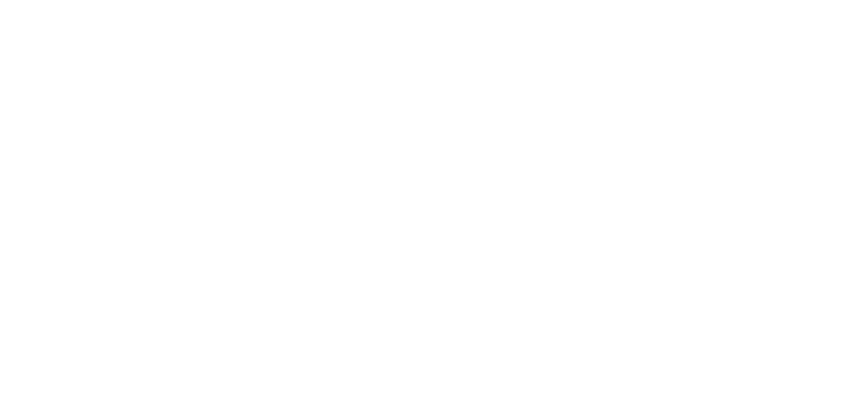
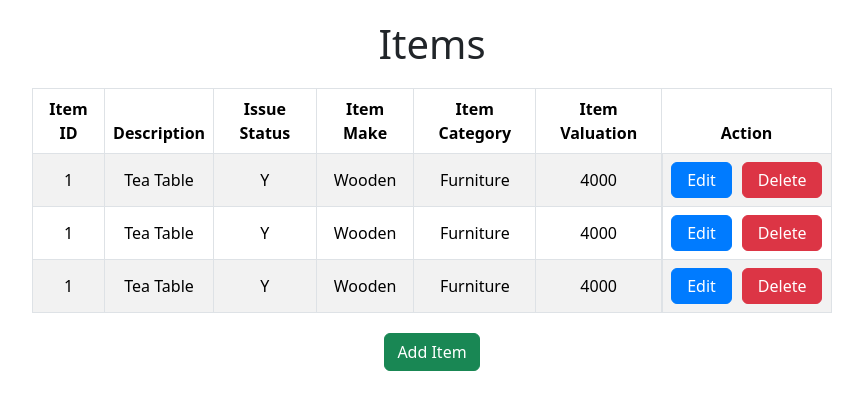
Before and after one commit to harini0-0/lama_batch4, a React (Create React App) app in the folder Frontend/lama/: page /item in a window 1280 px wide. Before the commit this address had no page. Shown: the top 410 px of the page, without its empty margins (208-1071 px from the left). Built offline with nearby package versions, Linux system fonts and the light colour scheme.

Commit message:
basic ui loan card and item

```diff
--- a/Frontend/lama/package.json
+++ b/Frontend/lama/package.json
@@ -17,8 +17,8 @@
     "react-dom": "^18.2.0",
     "react-hook-form": "^7.45.4",
     "react-router-dom": "^6.15.0",
-    "react-scripts": "5.0.1",
-    "react-ui-cards": "^3.1.0",
+    "react-scripts": "^2.1.3",
+    "react-ui-cards": "^2.0.0",
     "web-vitals": "^2.1.4"
   },
   "scripts": {
--- a/Frontend/lama/src/App.js
+++ b/Frontend/lama/src/App.js
@@ -1,9 +1,12 @@
+import React, { Component }  from 'react';
 import './App.css';
 import { BrowserRouter, Route, Routes } from 'react-router-dom';
 import Home from './Pages/Home';
 import AdminPage from './Pages/AdminLandingPage';
 import CustomerMasterPage from './Pages/customerMasterPage';
 import LoginPage from './Pages/Login';
+import LoanMasterPage from './Pages/LoanMasterPage';
+import ItemMasterPage from './Pages/ItemMasterPage';
 // import EmployeePage from './Pages/EmployeeLandingPage';
 function App() {
   return (
@@ -12,7 +15,9 @@
     <Route path="/" element={<Home />} />
     <Route path="/adminpage" element={<AdminPage />} />
     <Route path="/customermap" element={<CustomerMasterPage />} />
-    <Route path="/login" element={<LoginPage/>} />
+        <Route path="/login" element={<LoginPage />} />
+        <Route path="/loan" element={<LoanMasterPage />} />
+        <Route path="/item" element={<ItemMasterPage/>}/>
     {/* <Route render={() => <Navigate to="/" />} /> */}
   </Routes>
 </BrowserRouter>
--- a/Frontend/lama/src/Pages/AdminLandingPage.jsx
+++ b/Frontend/lama/src/Pages/AdminLandingPage.jsx
@@ -28,8 +28,8 @@
                     >
                             Customer Data Management
                     </Button>
-                    <Button variant="secondary" style={{margin: "10px", color: "black"}}>Loan Card Management</Button>
-                    <Button variant="secondary" style={{margin: "10px", color: "black"}}>Items Master Data</Button>
+                    <Button variant="secondary" style={{margin: "10px", color: "black"}}  onClick={()=>{navigate('/loan')}} >Loan Card Management</Button>
+                    <Button variant="secondary" style={{margin: "10px", color: "black"}} onClick={()=>{navigate('/item')}}>Items Master Data</Button>
                 </div>
             </div>
         </div>
--- /dev/null
+++ b/Frontend/lama/src/Pages/ItemMasterPage.jsx
@@ -0,0 +1,74 @@
+import React, { useState } from 'react';
+import { Table, Button } from 'react-bootstrap';
+import 'bootstrap/dist/css/bootstrap.min.css';
+import "./LoanMasterPage.css";
+
+ const Item = () => {
+//   const [loanCards, setLoanCards] = useState([]);
+const item = [{
+    "id": "1",  "description": "Tea Table", "issueStatus" : "Y", "itemMake":"Wooden", "itemCategory":"Furniture","itemValuation":"4000"
+},{
+  "id": "1",  "description": "Tea Table", "issueStatus" : "Y", "itemMake":"Wooden", "itemCategory":"Furniture","itemValuation":"4000"
+},{
+  "id": "1",  "description": "Tea Table", "issueStatus" : "Y", "itemMake":"Wooden", "itemCategory":"Furniture","itemValuation":"4000"
+} ]
+
+
+  const handleAddItem = () => {
+    // Show the add loan card form
+  };
+
+  const handleEditItem = (itemId) => {
+    // Show the edit loan card form
+  };
+
+  const handleDeleteItem = (itemId) => {
+    // Delete the loan card
+  };
+
+  return (
+    <div className="container">
+      <h1>Items</h1>
+      <Table striped bordered hover className="table">
+        <thead>
+          <tr>
+            <th>Item ID</th>
+            <th>Description</th>
+            <th>Issue Status</th>
+            <th>Item Make</th>
+            <th>Item Category</th>
+            <th>Item Valuation</th>
+            <th>Action</th>
+          </tr>
+        </thead>
+        <tbody>
+          {item.map((item) => (
+            <tr key={item.id}>
+              <td>{item.id}</td>
+              <td>{item.description}</td>
+              <td>{item.issueStatus}</td>
+              <td>{item.itemMake}</td>
+              <td>{item.itemCategory}</td>
+              <td>{item.itemValuation}</td>
+              <td className="actions">
+                <Button variant="primary" onClick={() => handleEditItem(item.id)}>
+                  Edit
+                </Button>
+                <Button variant="danger" onClick={() => handleDeleteItem(item.id)}>
+                  Delete
+                </Button>
+              </td>
+            </tr>
+          ))}
+        </tbody>
+      </Table>
+      <div className="add-button">
+        <Button variant="success" onClick={handleAddItem}>
+          Add Item
+        </Button>
+      </div>
+    </div>
+  );
+};
+
+export default Item;
--- /dev/null
+++ b/Frontend/lama/src/Pages/LoanMasterPage.css
@@ -0,0 +1,73 @@
+.loan-cards {
+    margin-top: 20px;
+  }
+
+  .loan-card-table {
+    width: 100%;
+  }
+
+  .loan-card-table th,
+  .loan-card-table td {
+    padding: 10px;
+  }
+
+  .loan-card-table th {
+    text-align: left;
+  }
+
+  .loan-card-table .actions {
+    width: 100px;
+  }
+
+  .container {
+    display: flex;
+    flex-direction: column;
+    align-items: center;
+    padding: 20px;
+  }
+
+  h1 {
+    text-align: center;
+    margin-bottom: 20px;
+  }
+
+  .table {
+    width: 100%;
+    max-width: 800px;
+    margin: 0 auto;
+  }
+
+  .table th {
+    text-align: center;
+  }
+
+  .table td {
+    text-align: center;
+    vertical-align: middle;
+  }
+
+  .actions {
+    display: flex;
+    justify-content: center;
+    gap: 10px;
+  }
+
+  .btn-primary {
+    background-color: #007bff;
+    border-color: #007bff;
+  }
+
+  .btn-danger {
+    background-color: #dc3545;
+    border-color: #dc3545;
+  }
+
+  .btn-primary, .btn-danger {
+    padding: 5px 15px;
+  }
+
+  .add-button {
+    display: flex;
+    justify-content: center;
+    margin-top: 20px;
+  }
--- /dev/null
+++ b/Frontend/lama/src/Pages/LoanMasterPage.jsx
@@ -0,0 +1,64 @@
+import React, { useState } from 'react';
+import { Table, Button } from 'react-bootstrap';
+import 'bootstrap/dist/css/bootstrap.min.css';
+import "./LoanMasterPage.css";
+
+ const LoanCards = () => {
+//   const [loanCards, setLoanCards] = useState([]);
+const loanCards = [{
+    "id": "1",  "loanType": "Furniture", "duration" : "20000"
+}, { "id": "2",  "loanType": "Stationary", "duration" : "3000"}, { "id": "3",  "loanType": "Furniture", "duration" : "900"}]
+
+
+  const handleAddLoanCard = () => {
+    // Show the add loan card form
+  };
+
+  const handleEditLoanCard = (loanCardId) => {
+    // Show the edit loan card form
+  };
+
+  const handleDeleteLoanCard = (loanCardId) => {
+    // Delete the loan card
+  };
+
+  return (
+    <div className="container">
+      <h1>Loan Cards</h1>
+      <Table striped bordered hover className="table">
+        <thead>
+          <tr>
+            <th>Loan ID</th>
+            <th>Loan Type</th>
+            <th>Duration</th>
+            <th>Actions</th>
+          </tr>
+        </thead>
+        <tbody>
+          {loanCards.map((loanCard) => (
+            <tr key={loanCard.id}>
+              <td>{loanCard.id}</td>
+              <td>{loanCard.loanType}</td>
+              <td>{loanCard.duration}</td>
+              <td className="actions">
+                <Button variant="primary" onClick={() => handleEditLoanCard(loanCard.id)}>
+                  Edit
+                </Button>
+                <Button variant="danger" onClick={() => handleDeleteLoanCard(loanCard.id)}>
+                  Delete
+                </Button>
+              </td>
+            </tr>
+          ))}
+        </tbody>
+      </Table>
+      <div className="add-button">
+        <Button variant="success" onClick={handleAddLoanCard}>
+          Add Loan Card
+        </Button>
+      </div>
+    </div>
+  );
+};
+
+export default LoanCards;
```
Also changed, not shown: 1 other file (tests, documents, lock files or other folders).
